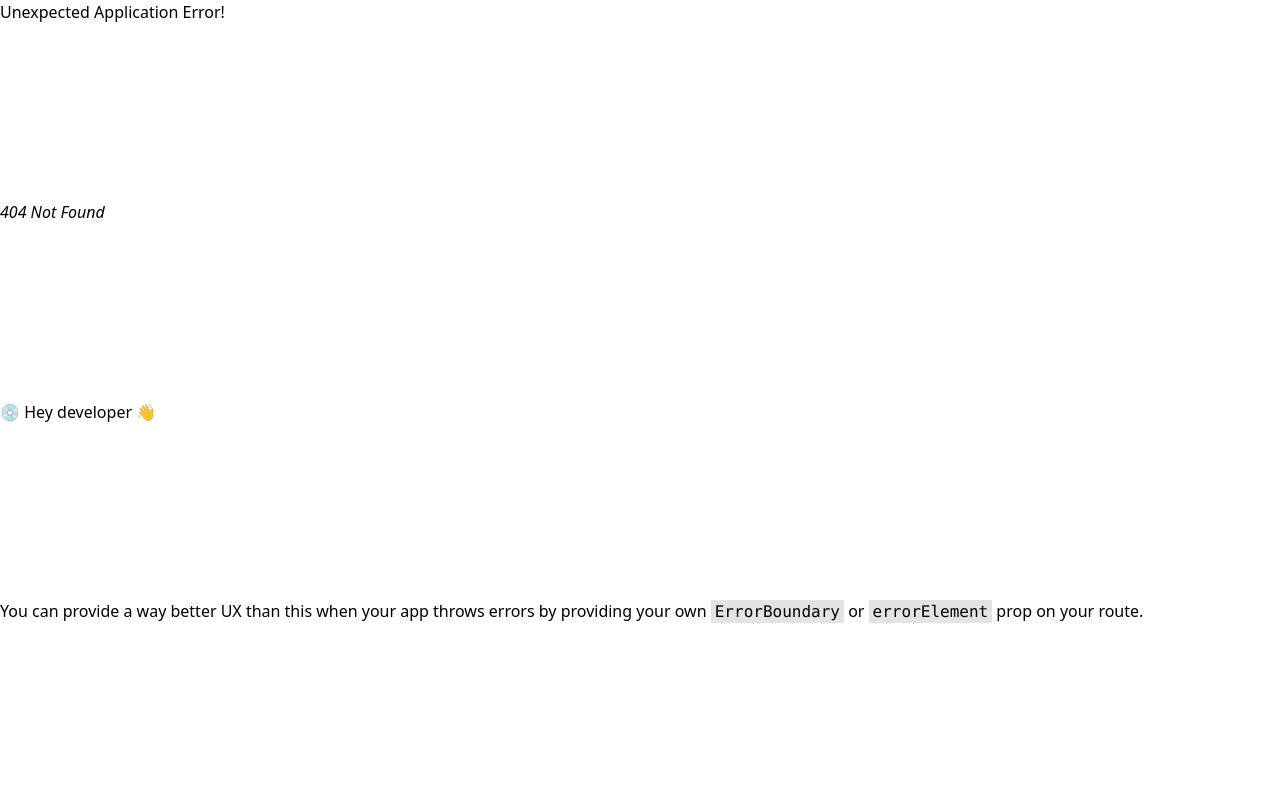
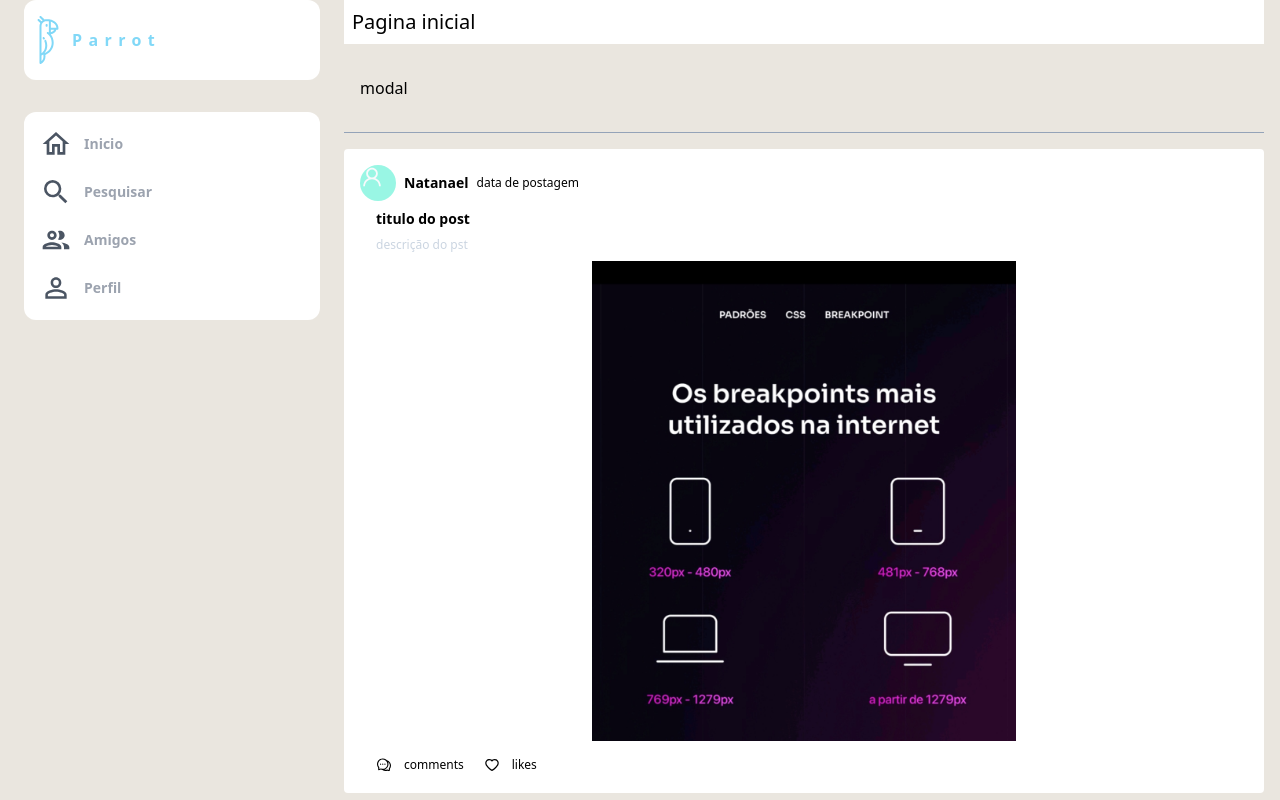
Before and after one commit to bc-fullstack-03/natanael-de-paulo-frontend, a React (Vite) app: page /home in a window 1280 px wide. Before the commit this address had no page. Shown: the top 800 px of the page. Built offline with nearby package versions, Linux system fonts and the light colour scheme.

Commit message:
feat: interface home

```diff
--- a/index.html
+++ b/index.html
@@ -3,11 +3,14 @@
   <head>
     <meta charset="UTF-8" />
     <link rel="icon" type="image/svg" href="/src/assets/parrotLogo.svg" />
-    <meta name="viewport" content="width=device-width, initial-scale=1.0" />
+    <meta
+      name="viewport"
+      content="width=device-width, initial-scale=1.0, viewport-fit=cover"
+    />
     <meta name="description" content="Aplicação de rede social " />
     <title>Sysmap Parrot</title>
   </head>
-  <body>
+  <body class="bg-[#eae6df] h-screen overscroll-none">
     <div id="root" class="grid"></div>
     <script type="module" src="/src/main.tsx"></script>
   </body>
--- /dev/null
+++ b/src/components/Feed/index.tsx
@@ -0,0 +1,12 @@
+import { Post } from '../Post'
+
+export function Feed() {
+  return (
+    <>
+      <Post />
+      <Post />
+      <Post />
+      <Post />
+    </>
+  )
+}
--- /dev/null
+++ b/src/components/NavigationPage/MenuItem/index.tsx
@@ -0,0 +1,25 @@
+import { PropsWithChildren } from 'react'
+import { Link } from 'react-router-dom'
+import { Text } from '../../Text'
+
+interface MenuItemProps {
+  menuTitle: string
+  path: string
+}
+
+export function MenuItem({
+  menuTitle,
+  children,
+  path
+}: PropsWithChildren<MenuItemProps>) {
+  return (
+    <Link to={path} className="w-full">
+      <li className="flex flex-col items-center rounded hover:bg-sky-400 sm:flex-row sm:gap-3">
+        <figure className="text-gray-600">{children}</figure>
+        <Text size="md" className="font-extrabold text-gray-400">
+          {menuTitle}
+        </Text>
+      </li>
+    </Link>
+  )
+}
--- /dev/null
+++ b/src/components/NavigationPage/NavDesktop/index.tsx
@@ -0,0 +1,28 @@
+import {
+  MdOutlineHome,
+  MdOutlinePeople,
+  MdOutlinePersonOutline,
+  MdOutlineSearch
+} from 'react-icons/md'
+import { MenuItem } from '../MenuItem'
+
+export function NavDesktop() {
+  return (
+    <>
+      <ul className="flex items-center justify-around sm:flex-col gap-4">
+        <MenuItem menuTitle="Inicio" path="/home">
+          <MdOutlineHome size={32} />
+        </MenuItem>
+        <MenuItem menuTitle="Pesquisar" path="/search">
+          <MdOutlineSearch size={32} />
+        </MenuItem>
+        <MenuItem menuTitle="Amigos" path="/friends">
+          <MdOutlinePeople size={32} />
+        </MenuItem>
+        <MenuItem menuTitle="Perfil" path="/profile">
+          <MdOutlinePersonOutline size={32} />
+        </MenuItem>
+      </ul>
+    </>
+  )
+}
--- /dev/null
+++ b/src/components/NavigationPage/NavMobile/index.tsx
@@ -0,0 +1,28 @@
+import {
+  MdOutlineHome,
+  MdOutlinePeople,
+  MdOutlinePersonOutline,
+  MdOutlineSearch
+} from 'react-icons/md'
+import { MenuItem } from '../MenuItem'
+
+export function NavMobile() {
+  return (
+    <>
+      <ul className="flex items-center justify-around">
+        <MenuItem menuTitle="Inicio" path="/home">
+          <MdOutlineHome size={32} />
+        </MenuItem>
+        <MenuItem menuTitle="Pesquisar" path="/search">
+          <MdOutlineSearch size={32} />
+        </MenuItem>
+        <MenuItem menuTitle="Amigos" path="/friends">
+          <MdOutlinePeople size={32} />
+        </MenuItem>
+        <MenuItem menuTitle="Perfil" path="/profile">
+          <MdOutlinePersonOutline size={32} />
+        </MenuItem>
+      </ul>
+    </>
+  )
+}
--- /dev/null
+++ b/src/components/NavigationPage/index.tsx
@@ -0,0 +1,16 @@
+import { NavDesktop } from './NavDesktop'
+import { NavMobile } from './NavMobile'
+
+interface NavigationProps {
+  isSmallScreen: boolean
+}
+
+export function NavigationPage({ isSmallScreen }: NavigationProps) {
+  return (
+    <>
+      <nav className="bg-white sm:rounded-xl sm:p-4">
+        {isSmallScreen ? <NavMobile /> : <NavDesktop />}
+      </nav>
+    </>
+  )
+}
--- /dev/null
+++ b/src/components/Post/index.tsx
@@ -0,0 +1,53 @@
+import { Text } from '../Text'
+import { AiOutlineComment, AiOutlineHeart, AiOutlineUser } from 'react-icons/ai'
+import img from '../../assets/1655240397925.jpg'
+
+export function Post() {
+  return (
+    <>
+      <div className="bg-white rounded border-slate-400 px-4 py-4">
+        <div className="flex items-center gap-2">
+          <div className="rounded-[50%] w-9 h-9 bg-teal-200  overflow-hidden">
+            <AiOutlineUser size={24} className="text-slate-50" />
+          </div>
+          <Text className="font-extrabold"> Natanael</Text>
+          <div className="text-xs">data de postagem</div>
+        </div>
+        <Text asChild={true}>
+          <h2 className="ml-4 my-2 font-extrabold">titulo do post</h2>
+        </Text>
+        <Text asChild={true} size="sm" className="text-slate-300">
+          <p className="ml-4 my-2 break-words whitespace-pre-wrap">
+            descrição do pst
+          </p>
+        </Text>
+
+        <div className="w-full h-[30em] ">
+          <img
+            src={img}
+            alt="imagem"
+            className="w-full h-full flex rounded object-scale-down"
+          />
+        </div>
+
+        <div className="flex gap-4 mt-3 ml-3 items-center">
+          <div className="flex gap-2 items-center">
+            <AiOutlineComment
+              size={24}
+              className="hover:bg-sky-400 rounded-full p-1"
+            />
+            <Text size="sm"> comments </Text>
+          </div>
+          <div className="flex gap-2 items-center">
+            <AiOutlineHeart
+              size={24}
+              className="hover:bg-sky-400 rounded-full p-1"
+              // onClick={() => handleLike(post._id)}
+            />
+            <Text size="sm"> likes</Text>
+          </div>
+        </div>
+      </div>
+    </>
+  )
+}
--- /dev/null
+++ b/src/components/Theme/index.tsx
@@ -0,0 +1,47 @@
+import { PropsWithChildren, useEffect, useState } from 'react'
+import { NavigationPage } from '../NavigationPage'
+import logo from '../../assets/parrotLogo.svg'
+import { Text } from '../Text'
+
+// interface ThemeProps {}
+export function Theme({ children }: PropsWithChildren) {
+  const [isSmallScreen, setIsSmallScreen] = useState<boolean>(
+    window.innerWidth < 768
+  )
+
+  useEffect(() => {
+    function handleResize() {
+      setIsSmallScreen(window.innerWidth < 636)
+    }
+
+    window.addEventListener('resize', handleResize)
+
+    // Limpar o evento ao desmontar o componente
+    return () => window.removeEventListener('resize', handleResize)
+  }, [])
+
+  return (
+    <div className="flex relative mx-auto sm:max-w-screen-2xl w-full sm:gap-4 sm:px-4 scroll-m-0 overscroll-y-none">
+      <aside className="fixed bottom-0 z-10 w-full sm:relative sm:flex sm:w-full sm:max-w-[25%] sm:flex-col sm:px-2 sm:gap-8 ">
+        {isSmallScreen ? null : (
+          <div className="flex items-center bg-white rounded-xl py-4">
+            <img
+              src={logo}
+              alt="Imagem de papagaio sysmap"
+              width={48}
+              height={48}
+            />
+            <Text
+              size="lg"
+              className="font-bold text-[#81D8F7] tracking-[.4em]"
+            >
+              Parrot
+            </Text>
+          </div>
+        )}
+        <NavigationPage isSmallScreen={isSmallScreen} />
+      </aside>
+      <main className="flex w-full flex-col gap-4 sm:w-11/12">{children}</main>
+    </div>
+  )
+}
--- a/src/components/WrapperInput/index.tsx
+++ b/src/components/WrapperInput/index.tsx
@@ -1,10 +1,11 @@
 import clsx from 'clsx'
 import { PropsWithChildren } from 'react'
+import { IconType } from 'react-icons'
 
 interface InputProps {
   className?: string
   htmlFor?: string
-  icon?: any
+  icon?: IconType
   typeInput: string
   placeholder: string
   id: string
--- /dev/null
+++ b/src/pages/Home.tsx
@@ -0,0 +1,23 @@
+import { Feed } from '../components/Feed'
+import { HeaderTitle } from '../components/HeaderTitle'
+import { Theme } from '../components/Theme'
+
+export function Home() {
+  return (
+    <>
+      <Theme>
+        <header className="w-full p-2 bg-white ">
+          <HeaderTitle>Pagina inicial</HeaderTitle>
+        </header>
+
+        <div className="flex flex-col w-full gap-4">
+          <div className="p-4">modal</div>
+
+          <div className="border-b border-solid border-slate-400"></div>
+
+          <Feed />
+        </div>
+      </Theme>
+    </>
+  )
+}
--- a/src/pages/SignIn.tsx
+++ b/src/pages/SignIn.tsx
@@ -1,8 +1,7 @@
 import { AuthForm } from '../components/AuthForm'
 import { Btn } from '../components/Btn'
 import { WrapperInput } from '../components/WrapperInput'
-import { MdOutlineEmail } from 'react-icons/md'
-import { MdOutlineLock } from 'react-icons/md'
+import { MdOutlineEmail, MdOutlineLock } from 'react-icons/md'
 
 export function SignIn() {
   return (
--- a/src/routes.tsx
+++ b/src/routes.tsx
@@ -1,6 +1,7 @@
 import { createBrowserRouter } from 'react-router-dom'
 import { SignIn } from './pages/SignIn'
 import { SignUp } from './pages/SignUp'
+import { Home } from './pages/Home'
 
 export const router = createBrowserRouter([
   {
@@ -10,5 +11,9 @@ export const router = createBrowserRouter([
   {
     path: '/signup',
     element: <SignUp />
+  },
+  {
+    path: '/home',
+    element: <Home />
   }
 ])
```
